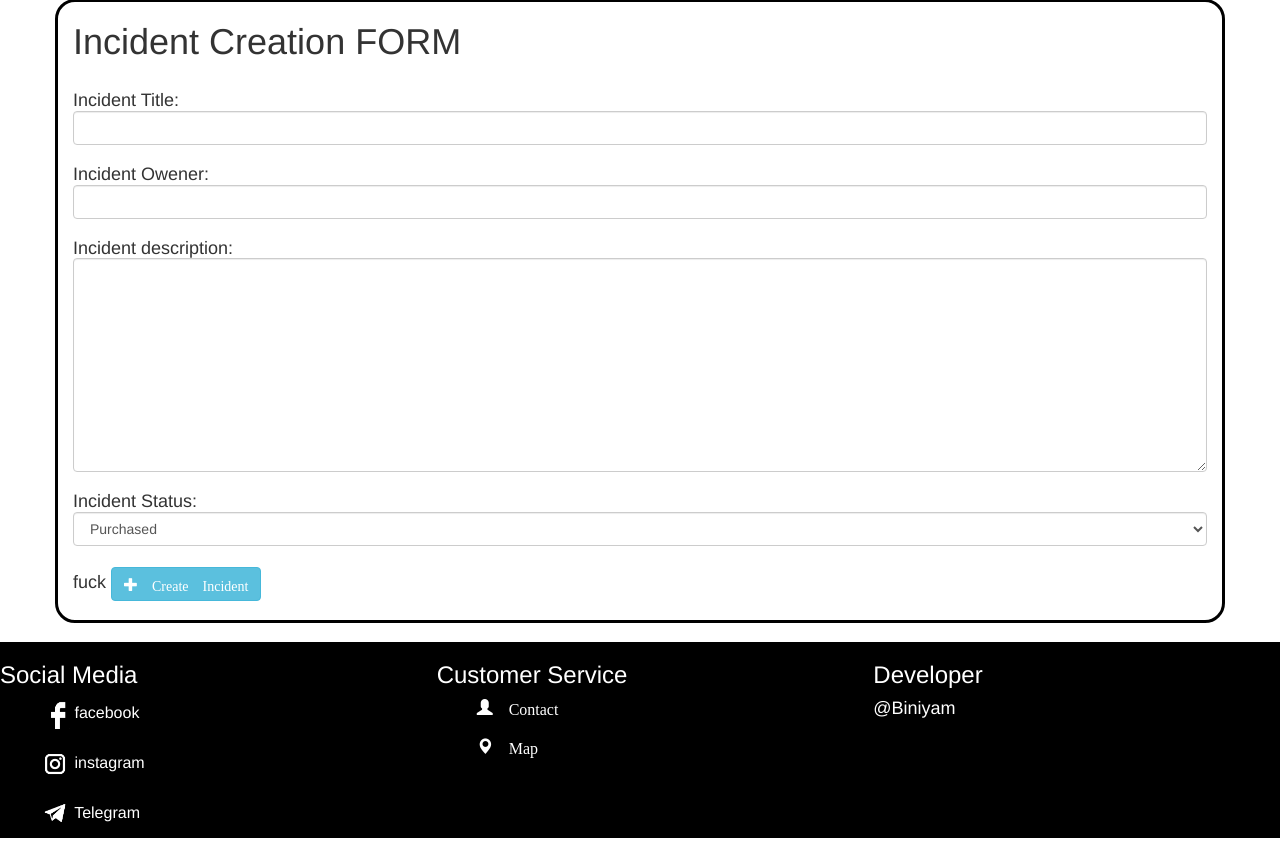
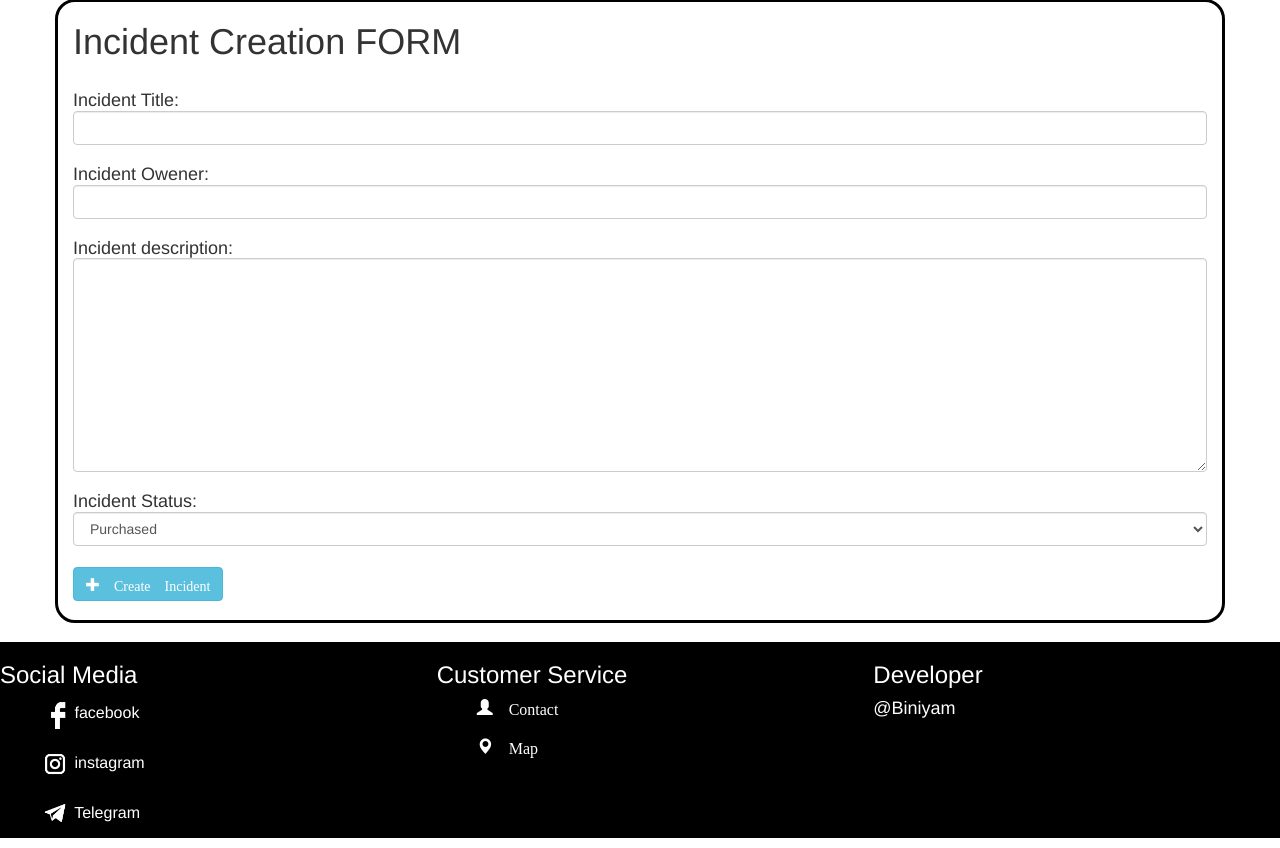
Before and after one commit to bini-man/incident-managment-system, a PHP site: page /Create_incident.php in a window 1280 px wide. Shown: the part 160-1008 px from the top of the page. Run offline with PHP 8.4, Linux system fonts and the light colour scheme; some libraries are stand-ins or nearby versions.

Commit message:
second commit

```diff
--- a/Create_incident.php
+++ b/Create_incident.php
@@ -52,7 +52,6 @@ include_once 'header2.php';
               <option>Retired</option>
               </select>
               <br>
-              fuck
              <button  name="postnotce" id="postnotce" class="glyphicon glyphicon-plus   btn btn-info"   > Create Incident</button>
 <br>
 <br>
```
